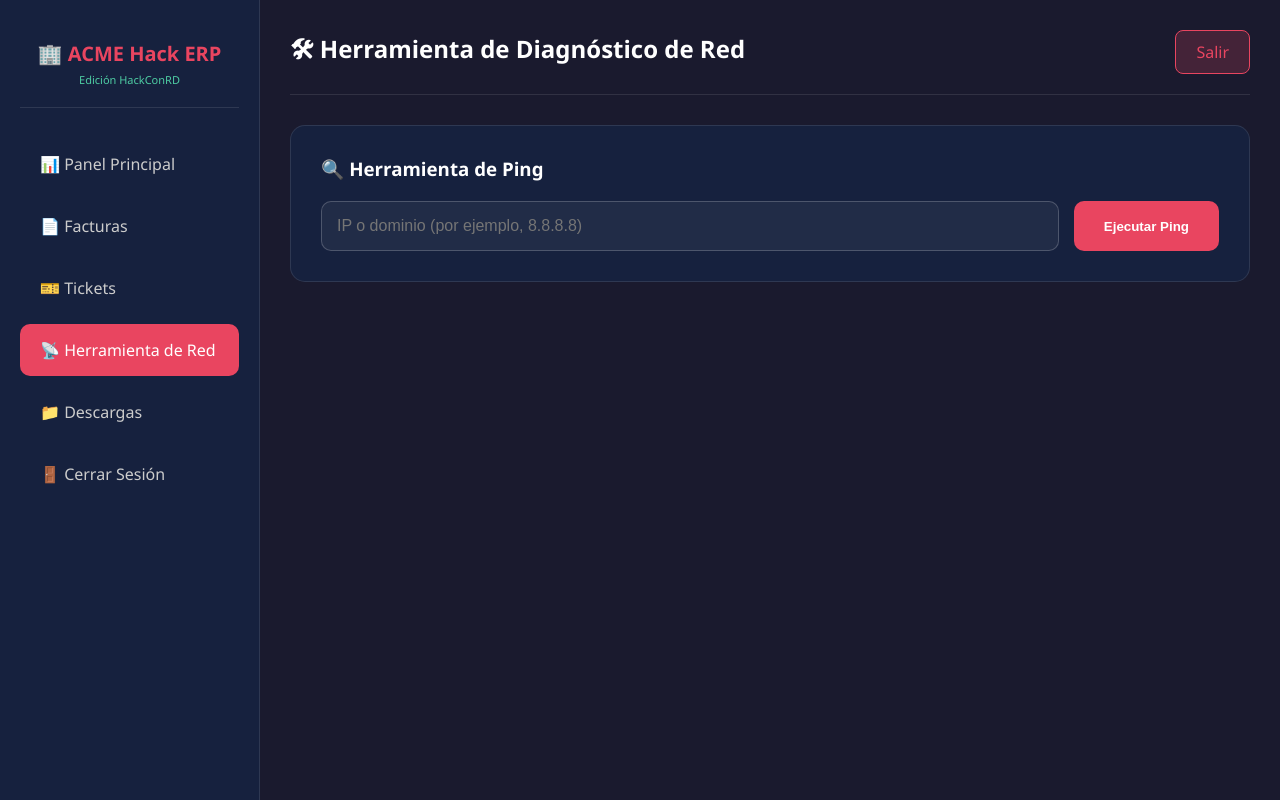
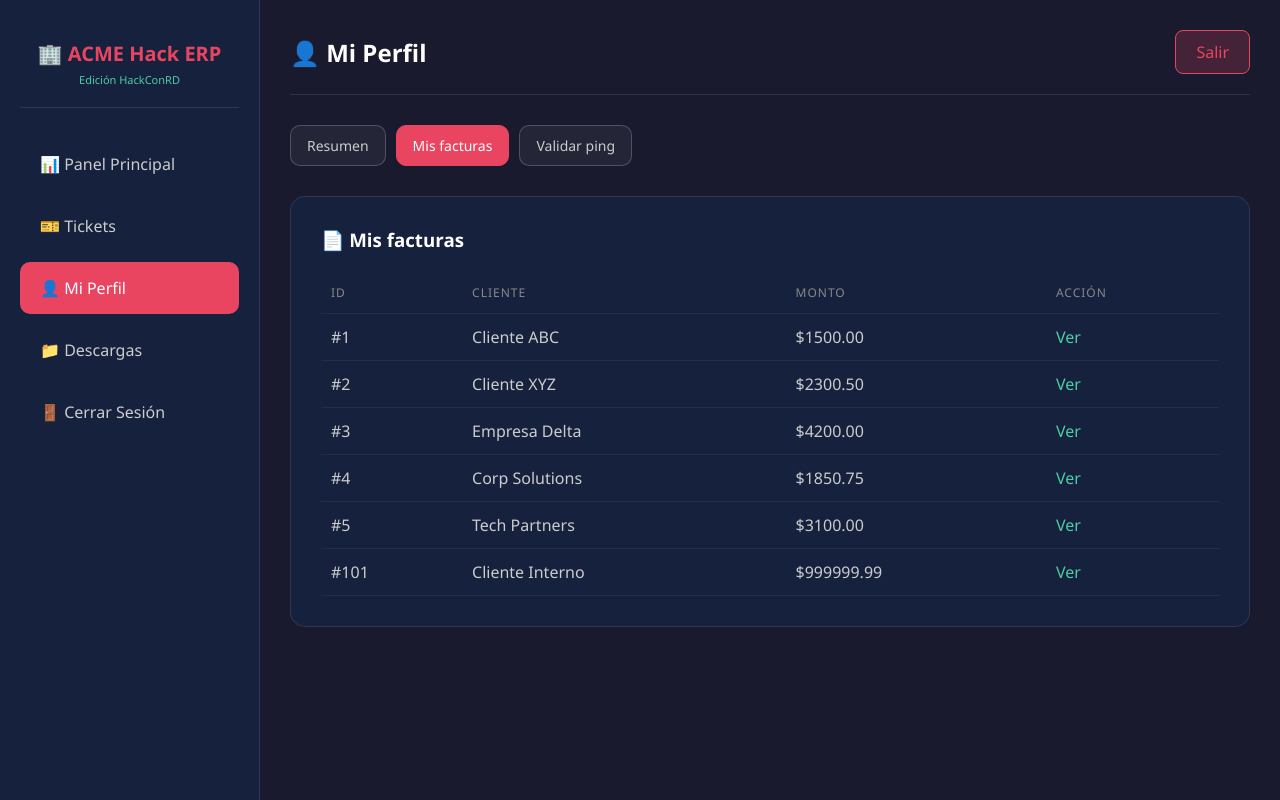
Before and after one commit to xFraylin/ctf_hackong, a Flask app: page /perfil?seccion=facturas in a window 1280 px wide. Run offline with Flask 3, Linux system fonts and the light colour scheme; a user stored in the database is signed in; data comes from the database, SQL or seed files in the repository.

Commit message:
Adjust ERP CTF flows for invoices and ping
Made-with: Cursor

```diff
--- a/acme-hack-erp/app.py
+++ b/acme-hack-erp/app.py
@@ -310,21 +310,66 @@ def perfil():
     if 'usuario' not in session:
         return redirect(url_for('login'))
 
+    seccion = request.args.get('seccion', 'resumen').strip().lower()
     host = request.args.get('host', '').strip()
     resultado = None
+    facturas = []
 
     if host:
-        # Bloqueo básico de comandos específicos
-        if "cat" in host.lower():
+        # Blacklist de comandos/operadores peligrosos (manteniendo la lógica vulnerable)
+        host_lower = host.lower()
+        tokens_prohibidos = [
+            "cat",
+            "less",
+            "more",
+            "tac",
+            "nl",
+            "awk",
+            "sed",
+            "cut",
+            "strings",
+            "&",
+            "|",
+            "||",
+            "&&",
+            "`",
+            "$(",
+            "$",
+            ">",
+            ">>",
+            "<",
+        ]
+
+        if any(token in host_lower for token in tokens_prohibidos):
             resultado = "Comando no permitido"
         else:
             comando = f"ping -c 1 {host}"
             resultado = os.popen(comando).read()
 
+    # Listado de facturas (para no exponer "todas" a empleado)
+    try:
+        conexion = obtener_conexion()
+        cursor = conexion.cursor()
+        if session.get('rol') == 'admin':
+            cursor.execute("SELECT id, usuario_id, cliente, monto, descripcion FROM facturas ORDER BY id ASC")
+        else:
+            cursor.execute(
+                "SELECT id, usuario_id, cliente, monto, descripcion FROM facturas WHERE usuario_id = ? ORDER BY id ASC",
+                (session.get('usuario_id'),),
+            )
+        facturas = cursor.fetchall() or []
+    finally:
+        try:
+            conexion.close()
+        except Exception:
+            pass
+
     return render_template(
         'perfil.html',
         usuario=session.get('usuario'),
         rol=session.get('rol'),
+        seccion=seccion,
+        facturas=facturas,
         host=host,
         resultado=resultado,
     )
--- a/acme-hack-erp/templates/panel.html
+++ b/acme-hack-erp/templates/panel.html
@@ -264,9 +264,6 @@
             <a href="/panel" class="menu-item activo">
                 <span>📊</span> Panel Principal
             </a>
-            <a href="/factura?id=1" class="menu-item">
-                <span>📄</span> Facturas
-            </a>
             <a href="/ticket" class="menu-item">
                 <span>🎫</span> Tickets
             </a>
--- a/acme-hack-erp/templates/perfil.html
+++ b/acme-hack-erp/templates/perfil.html
@@ -297,6 +297,67 @@
             font-size: 16px;
             margin-top: 10px;
         }
+
+        /* Submenu en Perfil */
+        .sub-menu {
+            display: flex;
+            gap: 10px;
+            margin-bottom: 20px;
+            flex-wrap: wrap;
+        }
+
+        .sub-menu a {
+            padding: 10px 16px;
+            background: rgba(255, 255, 255, 0.05);
+            border: 1px solid rgba(255, 255, 255, 0.2);
+            border-radius: 10px;
+            color: #ccc;
+            text-decoration: none;
+            transition: all 0.3s ease;
+            font-size: 14px;
+        }
+
+        .sub-menu a:hover {
+            background: rgba(233, 69, 96, 0.2);
+            border-color: #e94560;
+            color: #e94560;
+        }
+
+        .sub-menu a.activo {
+            background: #e94560;
+            border-color: #e94560;
+            color: #fff;
+        }
+
+        /* Tabla simple */
+        .tabla {
+            width: 100%;
+            border-collapse: collapse;
+        }
+
+        .tabla th, .tabla td {
+            padding: 12px 10px;
+            text-align: left;
+            border-bottom: 1px solid rgba(255, 255, 255, 0.06);
+            color: #ccc;
+        }
+
+        .tabla th {
+            color: #888;
+            font-weight: normal;
+            font-size: 12px;
+            text-transform: uppercase;
+            letter-spacing: 1px;
+        }
+
+        .link {
+            color: #4ecca3;
+            text-decoration: none;
+        }
+
+        .link:hover {
+            text-decoration: underline;
+        }
     </style>
 </head>
 <body>
@@ -311,14 +372,11 @@
             <a href="/panel" class="menu-item">
                 <span>📊</span> Panel Principal
             </a>
-            <a href="/factura?id=1" class="menu-item">
-                <span>📄</span> Facturas
-            </a>
             <a href="/ticket" class="menu-item">
                 <span>🎫</span> Tickets
             </a>
             <a href="/perfil" class="menu-item activo">
-                <span>📡</span> Herramienta de Red
+                <span>👤</span> Mi Perfil
             </a>
             <a href="/descargar" class="menu-item">
                 <span>📁</span> Descargas
@@ -331,15 +389,51 @@
         <!-- Contenido Principal -->
         <main class="contenido-principal">
             <header class="header">
-                <h1>🛠 Herramienta de Diagnóstico de Red</h1>
+                <h1>👤 Mi Perfil</h1>
                 <a href="/logout" class="btn-logout">Salir</a>
             </header>
 
+            <div class="sub-menu">
+                <a href="/perfil?seccion=resumen" class="{% if seccion == 'resumen' %}activo{% endif %}">Resumen</a>
+                <a href="/perfil?seccion=facturas" class="{% if seccion == 'facturas' %}activo{% endif %}">Mis facturas</a>
+                <a href="/perfil?seccion=ping" class="{% if seccion == 'ping' %}activo{% endif %}">Validar ping</a>
+            </div>
 
-            <!-- Herramienta de Ping -->
+            {% if seccion == 'facturas' %}
             <div class="test-ssti">
-                <h3>🔍 Herramienta de Ping</h3>
+                <h3>📄 Mis facturas</h3>
+
+                {% if facturas and facturas|length > 0 %}
+                <table class="tabla">
+                    <thead>
+                        <tr>
+                            <th>ID</th>
+                            <th>Cliente</th>
+                            <th>Monto</th>
+                            <th>Acción</th>
+                        </tr>
+                    </thead>
+                    <tbody>
+                        {% for f in facturas %}
+                        <tr>
+                            <td>#{{ f.id }}</td>
+                            <td>{{ f.cliente }}</td>
+                            <td>${{ "%.2f"|format(f.monto) }}</td>
+                            <td><a class="link" href="/factura?id={{ f.id }}">Ver</a></td>
+                        </tr>
+                        {% endfor %}
+                    </tbody>
+                </table>
+                {% else %}
+                <p style="color:#888;">No hay facturas para tu usuario.</p>
+                {% endif %}
+            </div>
+
+            {% elif seccion == 'ping' %}
+            <div class="test-ssti">
+                <h3>🔍 Validar ping</h3>
                 <form class="test-form" action="/perfil" method="GET">
+                    <input type="hidden" name="seccion" value="ping">
                     <input type="text" name="host" placeholder="IP o dominio (por ejemplo, 8.8.8.8)" value="{{ host or '' }}">
                     <button type="submit">Ejecutar Ping</button>
                 </form>
@@ -352,6 +446,33 @@
             </div>
             {% endif %}
 
+            {% else %}
+            <div class="perfil-card">
+                <div class="perfil-avatar">👤</div>
+                <div class="perfil-info">
+                    <h2>{{ usuario }}</h2>
+                    <span class="rol">{{ rol }}</span>
+                </div>
+                <div class="perfil-detalles">
+                    <div class="detalle-item">
+                        <span class="label">Usuario</span>
+                        <span class="valor">{{ usuario }}</span>
+                    </div>
+                    <div class="detalle-item">
+                        <span class="label">Rol</span>
+                        <span class="valor">{{ rol }}</span>
+                    </div>
+                    <div class="detalle-item">
+                        <span class="label">Accesos</span>
+                        <span class="valor">
+                            <a class="link" href="/perfil?seccion=facturas">Mis facturas</a> ·
+                            <a class="link" href="/perfil?seccion=ping">Validar ping</a>
+                        </span>
+                    </div>
+                </div>
+            </div>
+            {% endif %}
+
         </main>
     </div>
 </body>
--- a/acme-hack-erp/templates/ticket.html
+++ b/acme-hack-erp/templates/ticket.html
@@ -287,9 +287,6 @@
             <a href="/panel" class="menu-item">
                 <span>📊</span> Panel Principal
             </a>
-            <a href="/factura?id=1" class="menu-item">
-                <span>📄</span> Facturas
-            </a>
             <a href="/ticket" class="menu-item activo">
                 <span>🎫</span> Tickets
             </a>
--- a/acme-hack-erp/templates/ticket_detalle.html
+++ b/acme-hack-erp/templates/ticket_detalle.html
@@ -197,9 +197,6 @@
             <a href="/panel" class="menu-item">
                 <span>📊</span> Panel Principal
             </a>
-            <a href="/factura?id=1" class="menu-item">
-                <span>📄</span> Facturas
-            </a>
             <a href="/ticket" class="menu-item activo">
                 <span>🎫</span> Tickets
             </a>
```
Also changed, not shown: acme-hack-erp/templates/factura.html (+1 -10 lines), 1 other file.
